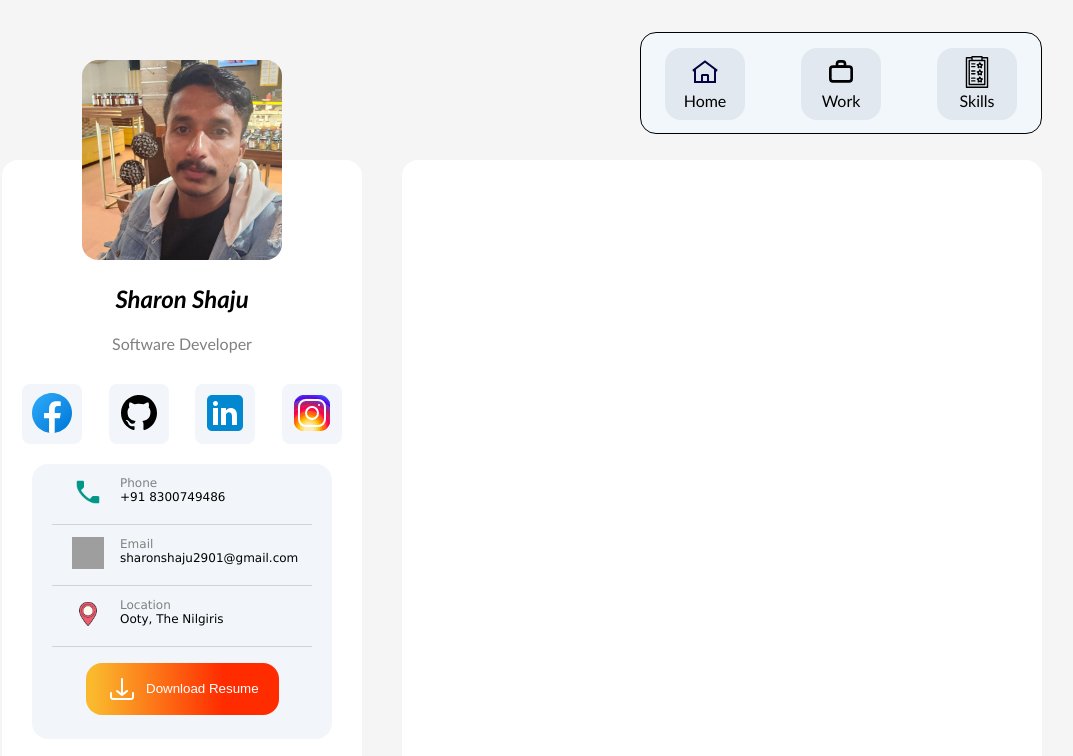
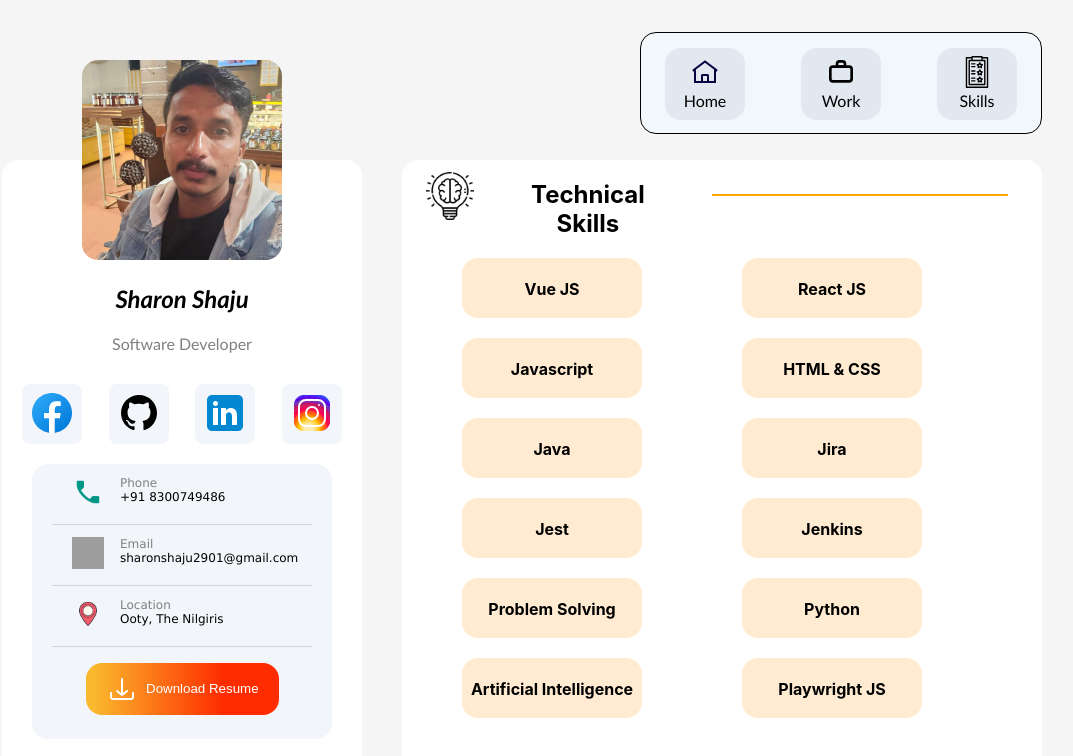
Before and after one commit to SharonShaju29/portfolio, a React (Create React App) app: page /skills in a window 1280 px wide. Shown: the top 756 px of the page, without its empty margins (118-1191 px from the left). Built offline with nearby package versions, Linux system fonts and the light colour scheme; grey boxes are pictures that could not be loaded.

Commit message:
Added for router issue on hosting

```diff
--- a/package.json
+++ b/package.json
@@ -2,7 +2,7 @@
   "homepage": "https://sharonshaju29.github.io/portfolio/",
   "name": "portfolio",
   "version": "0.1.0",
-  "private": true,
+  "private": false,
   "dependencies": {
     "@testing-library/jest-dom": "^5.17.0",
     "@testing-library/react": "^13.4.0",
--- a/src/components/contentRouter.js
+++ b/src/components/contentRouter.js
@@ -6,10 +6,10 @@ import Skills from "./skillsInfo.js";
 function ContentRouter() {
   return (
     <div>
-      <Routes>
-        <Route path="/portfolio" element={<AboutMe/>} />
-        <Route path="/portfolio/work"  element={<WorkExperience/>}/>
-        <Route path="/portfolio/skills" element={<Skills/>}/>
+      <Routes basename="/portfolio">
+        <Route exact path="/portfolio" element={<AboutMe/>} />
+        <Route path="/work"  element={<WorkExperience/>}/>
+        <Route path="/skills" element={<Skills/>}/>
       </Routes>
     </div>
   );
```
